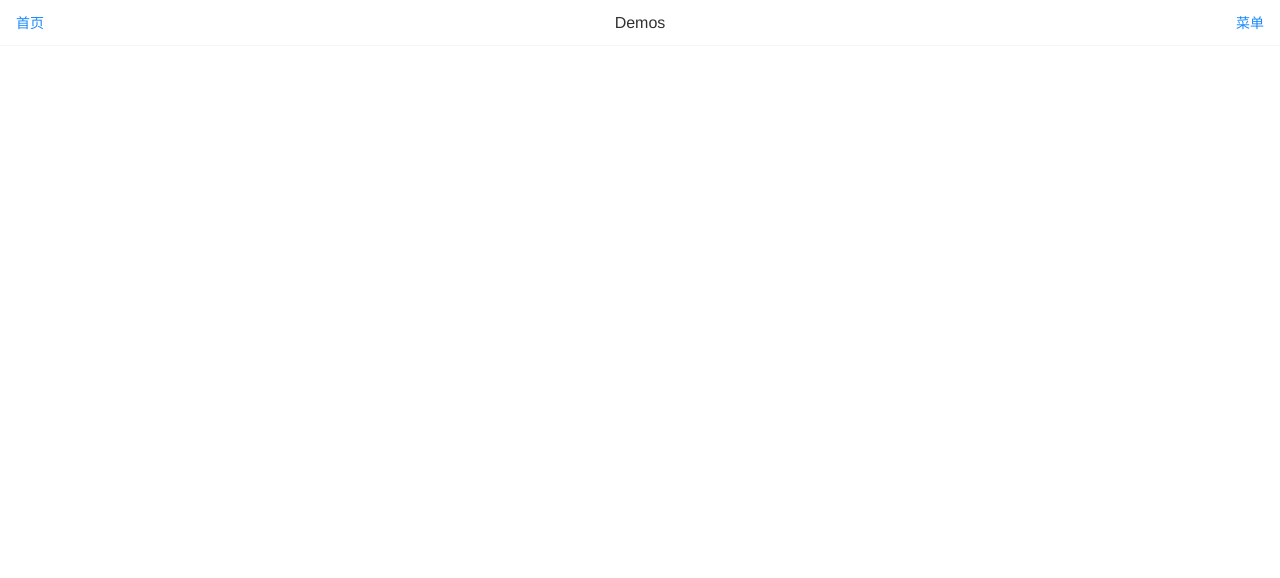
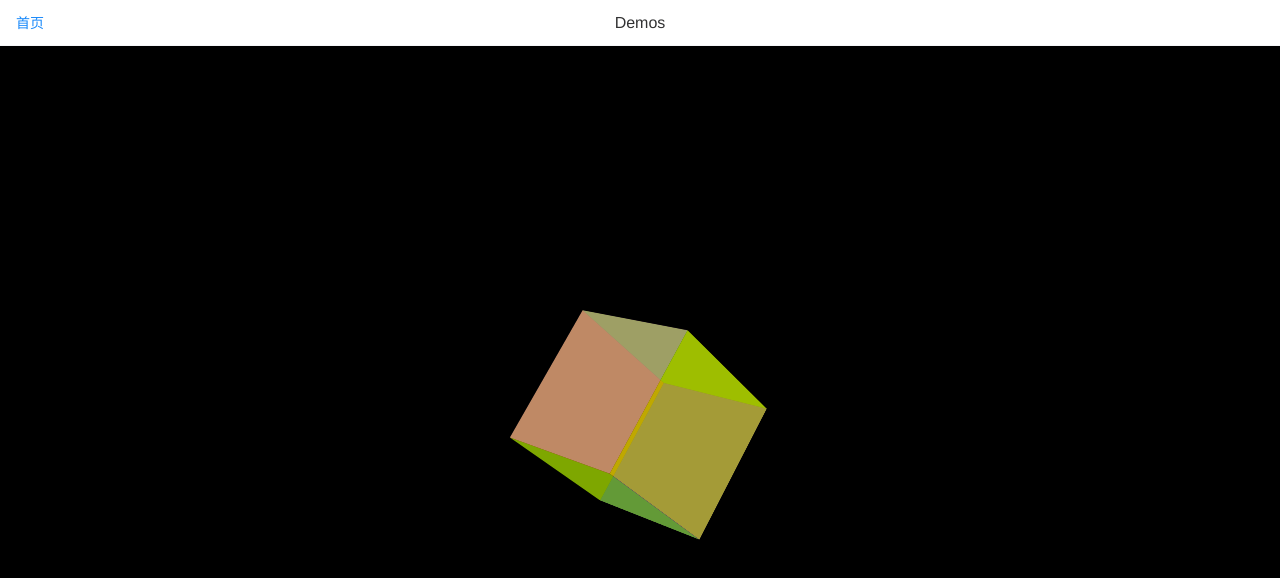
Before and after one commit to AlexSOTe/demos, a Vue app: page /cube in a window 1280 px wide. Shown: the top 578 px of the page. Built offline with nearby package versions, Linux system fonts and the light colour scheme.

Commit message:
去掉菜单浮层

```diff
--- a/src/App.vue
+++ b/src/App.vue
@@ -1,6 +1,8 @@
 <template>
-  <div id="app">
-    <Menu />
+  <div id="app" class="app">
+    <div class="menu">
+      <Menu />
+    </div>
     <router-view />
   </div>
 </template>
@@ -19,10 +21,13 @@
   }
 </script>
 <style lang="scss">
-
-  html, body {
+  html, body, .app {
     margin: 0;
     padding: 0;
+    overflow-x: hidden;
+    overflow-y: auto;
+    width: 100vw;
+    height: 100vh;
   }
 
   button {
@@ -32,10 +37,16 @@
     background-color: transparent;
   }
 
-  #app {
+  .app {
     font-family: 'Avenir', Helvetica, Arial, sans-serif;
     -webkit-font-smoothing: antialiased;
     -moz-osx-font-smoothing: grayscale;
     color: #2c3e50;
+    display: flex;
+    flex-direction: column;
+  }
+
+  .flex1 {
+    flex: 1;
   }
 </style>
--- a/src/components/Menu.vue
+++ b/src/components/Menu.vue
@@ -3,20 +3,9 @@
     <van-sticky>
       <van-nav-bar :title="'Demos'"
                    left-text="首页"
-                   @click-left="$router.push({name:'home'})"
-                   right-text="菜单"
-                   @click-right="show = true">
+                   @click-left="$router.push({name:'home'})">
       </van-nav-bar>
     </van-sticky>
-    <van-action-sheet v-model="show" title="菜单">
-      <van-list class="menuList">
-        <van-cell v-for="x in list"
-                  :key="x.id"
-                  class="menuListItem">
-          <router-link :to="x.routeName">{{x.text}}</router-link>
-        </van-cell>
-      </van-list>
-    </van-action-sheet>
   </div>
 </template>
 
@@ -28,20 +17,9 @@
     name: 'Menu'
   })
   export default class Menu extends Vue {
-    show = false;
     list = [
       { id: '0', routeName: 'chinaflag', text: '给头像添加国旗' },
     ];
-
-    @Watch('$route')
-    RouteChange(to, from) {
-      this.show = false
-    }
-
-    get navTitle() {
-      console.log(this.$store.getters.app.navTitle);
-      return this.$store.getters.app.navTitle;
-    }
 
     mounted() {
     }
--- a/src/router.js
+++ b/src/router.js
@@ -23,6 +23,14 @@ let router = new Router({
         title: '给头像添加国旗'
       },
       component: () => import('./views/demos/ChinaFlag.vue')
+    },
+    {
+      path: '/cube',
+      name: 'cube',
+      meta: {
+        title: '立方体'
+      },
+      component: () => import('./views/demos/CubeDemo.vue')
     }
   ]
 });
--- a/src/views/Home.vue
+++ b/src/views/Home.vue
@@ -1,15 +1,44 @@
 <template>
-  <div class="Home">
-    Demos首页
+  <div class="Home flex1">
+    <van-list class="menuList">
+      <van-cell v-for="x in list"
+                :key="x.id"
+                class="menuListItem">
+        <router-link class="itemText" :to="x.routeName">{{x.text}}</router-link>
+      </van-cell>
+    </van-list>
   </div>
 </template>
 
 <script>
-  export default {
-    name: 'Home',
-    components: {
+  import Vue from 'vue';
+  import { Component, Watch } from 'vue-property-decorator';
+
+  @Component({
+    name: 'Home'
+  })
+  export default class Home extends Vue {
+    name = 'Home';
+    list = [
+      { id: '0', routeName: 'chinaflag', text: '给头像添加国旗' },
+      { id: '1', routeName: 'cube', text: '旋转的立方体' },
+    ];
+    components = {
     }
   }
 </script>
 <style scoped>
+  .menuList {
+  }
+
+  .menuList .menuListItem {
+    font-weight: bold;
+    color: #2c3e50;
+    line-height: 30px;
+    padding: 0 10px;
+  }
+
+  .itemText {
+    color: #1989fa;
+  }
 </style>
--- a/src/views/demos/ChinaFlag.vue
+++ b/src/views/demos/ChinaFlag.vue
@@ -1,5 +1,5 @@
 <template>
-  <div class="ChinaFlag">
+  <div class="ChinaFlag flex1">
     <h2 class="title">给头像加国旗</h2>
     <div class="fileInput">
       <span class="step">①</span>
--- /dev/null
+++ b/src/views/demos/CubeDemo.vue
@@ -0,0 +1,98 @@
+<template>
+  <div class="CubeDemo flex1">
+    <ul class="cube">
+      <li></li>
+      <li></li>
+      <li></li>
+      <li></li>
+      <li></li>
+      <li></li>
+    </ul>
+  </div>
+</template>
+
+<script>
+  import Vue from 'vue';
+  import { Component } from 'vue-property-decorator';
+
+  @Component({
+    name: 'CubeDemo'
+  })
+  export default class CubeDemo extends Vue { }
+</script>
+<style scoped>
+  .CubeDemo {
+    position: relative;
+    margin: 0 auto 0;
+    width: 100%;
+    height: 100vh;
+    background-color: black;
+    perspective: 1000px;
+  }
+
+  @keyframes Rotate {
+    from {
+      transform: translate(-50%,-50%) rotateX(0deg) rotateY(0deg) rotateZ(0deg);
+    }
+
+    to {
+      transform: translate(-50%,-50%) rotateX(360deg) rotateY(360deg) rotateZ(360deg);
+    }
+  }
+
+  .cube {
+    position: absolute;
+    left: 50%;
+    top: 50%;
+    transform: translate(-50%,-50%) rotateX(30deg);
+    width: 150px;
+    height: 150px;
+    transform-style: preserve-3d;
+    animation: Rotate 5s linear infinite;
+  }
+
+  .cube > li {
+    position: absolute;
+    left: 0;
+    top: 0;
+    width: 100%;
+    height: 100%;
+    opacity: 0.5;
+    transition: all linear 1s;
+    /*backface-visibility: hidden;*/
+  }
+
+  .cube > li:nth-child(1) {
+    transform: translateZ(75px);
+    background-color: pink;
+  }
+
+  .cube > li:nth-child(2) {
+    transform-origin: left center;
+    transform: translateZ(-75px) rotateY(-90deg);
+    background-color: orange;
+  }
+
+  .cube > li:nth-child(3) {
+    transform-origin: right center;
+    transform: translateZ(-75px) rotateY(90deg);
+    background-color: yellow;
+  }
+
+  .cube > li:nth-child(4) {
+    transform-origin: top center;
+    transform: translateZ(-75px) rotateX(90deg);
+    background-color: lawngreen;
+  }
+
+  .cube > li:nth-child(5) {
+    transform-origin: bottom center;
+    transform: translateZ(-75px) rotateX(-90deg);
+    background-color: lawngreen;
+  }
+
+  .cube > li:nth-child(6) {
+    transform: translateZ(-75px);
+    background-color: mediumpurple;
+  }
+</style>
```
Also changed, not shown: tsconfig.json (added, +58 -0 lines), 1 other file (tests, documents, lock files or other folders).
